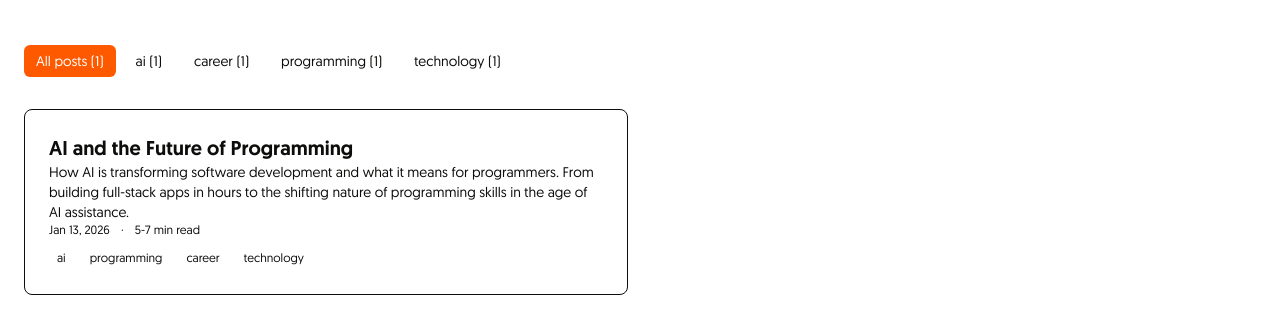
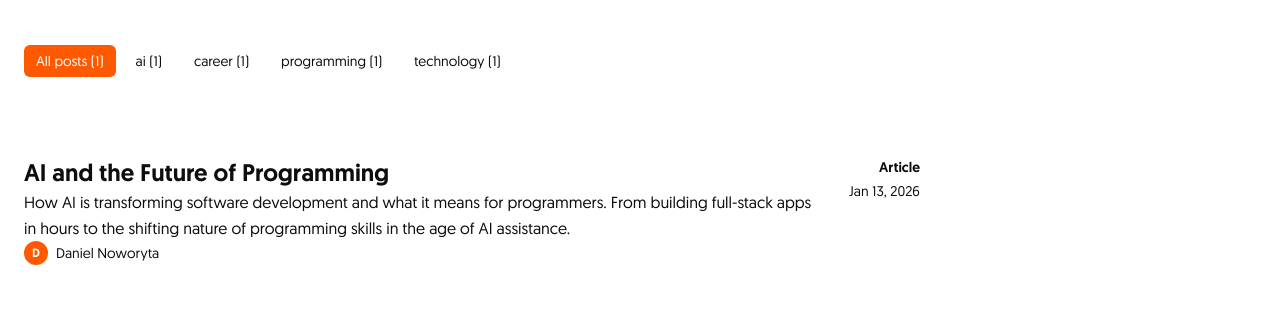
Before and after one commit to Dan86de/dn-webpage, an Astro site: page /blog in a window 1280 px wide. Shown: the part 227-560 px from the top of the page. Built offline with nearby package versions, Linux system fonts and the light colour scheme; Astro itself is replaced by a stand-in of ours; some packages are replaced by stand-ins of ours; no server answers.

Commit message:
Update blog listing to single column layout with improved styling

```diff
--- a/src/pages/blog/index.astro
+++ b/src/pages/blog/index.astro
@@ -89,10 +89,8 @@ const siteUrl = "http://localhost:4321";
         </div>
       </div>
 
-      <!-- Blog post grid -->
-      <div
-        class="grid grid-cols-1 tablet:grid-cols-2 desktop:grid-cols-3 gap-6"
-      >
+      <!-- Blog post list -->
+      <div class="max-w-4xl space-y-0">
         {
           posts.map((post) => {
             const readingTime = getReadingTime(post.body || "");
@@ -108,30 +106,26 @@ const siteUrl = "http://localhost:4321";
             return (
               <a
                 href={`/blog/${post.data.slug}`}
-                class="group block p-6 rounded-lg border border-gray-200 dark:border-gray-800 hover:border-gray-300 dark:hover:border-gray-700 transition-colors"
+                class="group block py-12 border-b border-gray-200 dark:border-gray-800 last:border-b-0 hover:border-gray-300 dark:hover:border-gray-700 transition-colors"
               >
-                <article>
-                  <h2 class="text-xl font-medium mb-2 group-hover:text-orange-500 transition-colors">
-                    {post.data.title}
-                  </h2>
-                  <p class="text-gray-600 dark:text-gray-400 text-sm mb-4">
-                    {post.data.description}
-                  </p>
-                  <div class="text-xs text-gray-500 dark:text-gray-500 space-y-2">
-                    <div>
-                      <span>{formattedDate}</span>
-                      <span class="mx-2">·</span>
-                      <span>{readingTime}</span>
+                <article class="flex gap-8 items-start">
+                  <div class="flex-1">
+                    <h2 class="text-2xl font-medium mb-4 group-hover:text-orange-500 transition-colors">
+                      {post.data.title}
+                    </h2>
+                    <p class="text-gray-600 dark:text-gray-400 text-base mb-6 leading-relaxed">
+                      {post.data.description}
+                    </p>
+                    <div class="flex items-center gap-2 text-sm text-gray-600 dark:text-gray-400">
+                      <div class="size-6 rounded-full bg-orange-500 flex items-center justify-center text-white text-xs font-medium">
+                        {post.data.author.charAt(0)}
+                      </div>
+                      <span>{post.data.author}</span>
                     </div>
-                    {post.data.tags.length > 0 && (
-                      <div class="flex flex-wrap gap-2">
-                        {post.data.tags.map((tag) => (
-                          <span class="px-2 py-1 rounded-md bg-gray-100 dark:bg-gray-800 text-gray-700 dark:text-gray-300">
-                            {tag}
-                          </span>
-                        ))}
-                      </div>
-                    )}
+                  </div>
+                  <div class="text-right text-sm text-gray-500 dark:text-gray-500 flex-shrink-0">
+                    <div class="font-medium mb-1">Article</div>
+                    <div>{formattedDate}</div>
                   </div>
                 </article>
               </a>
```
